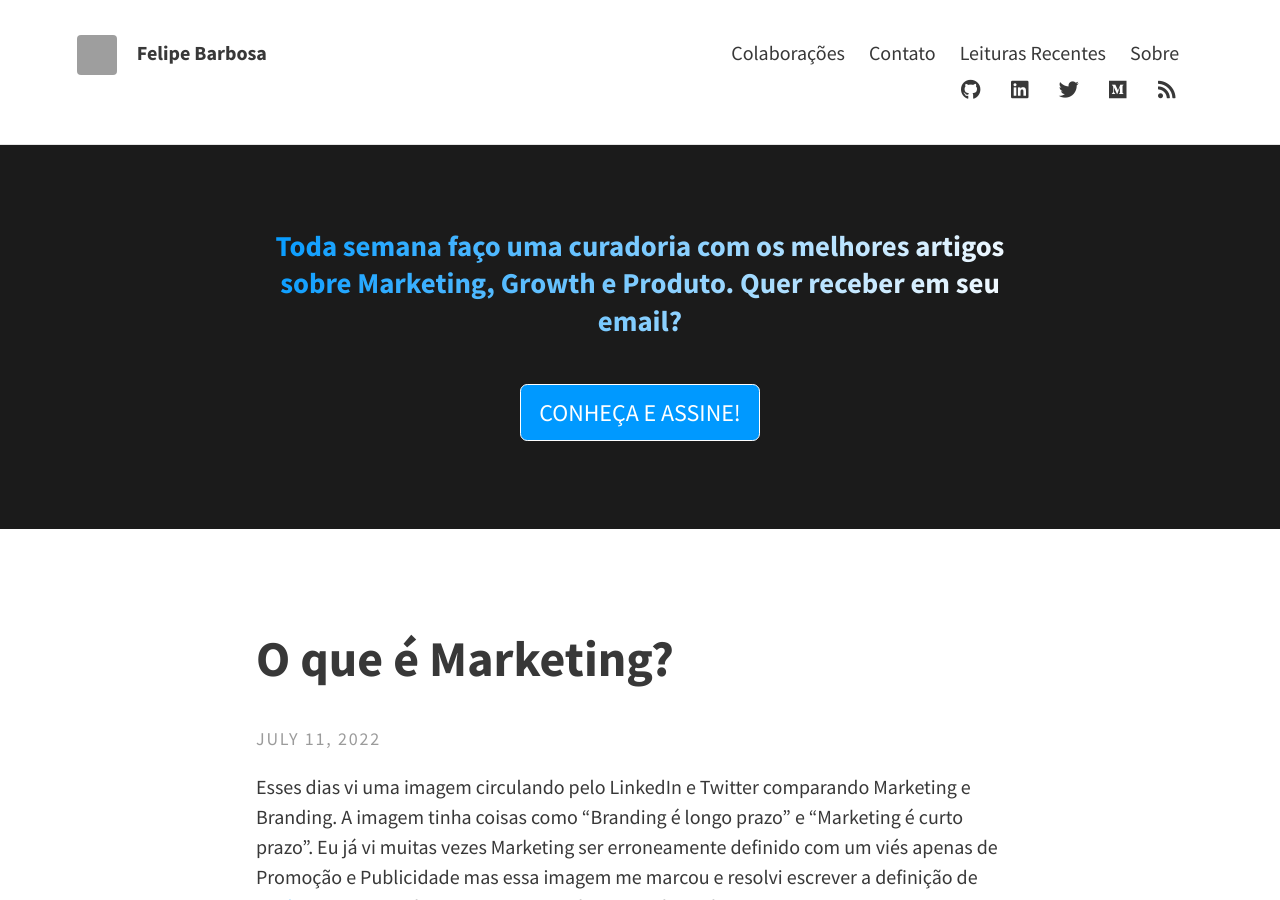
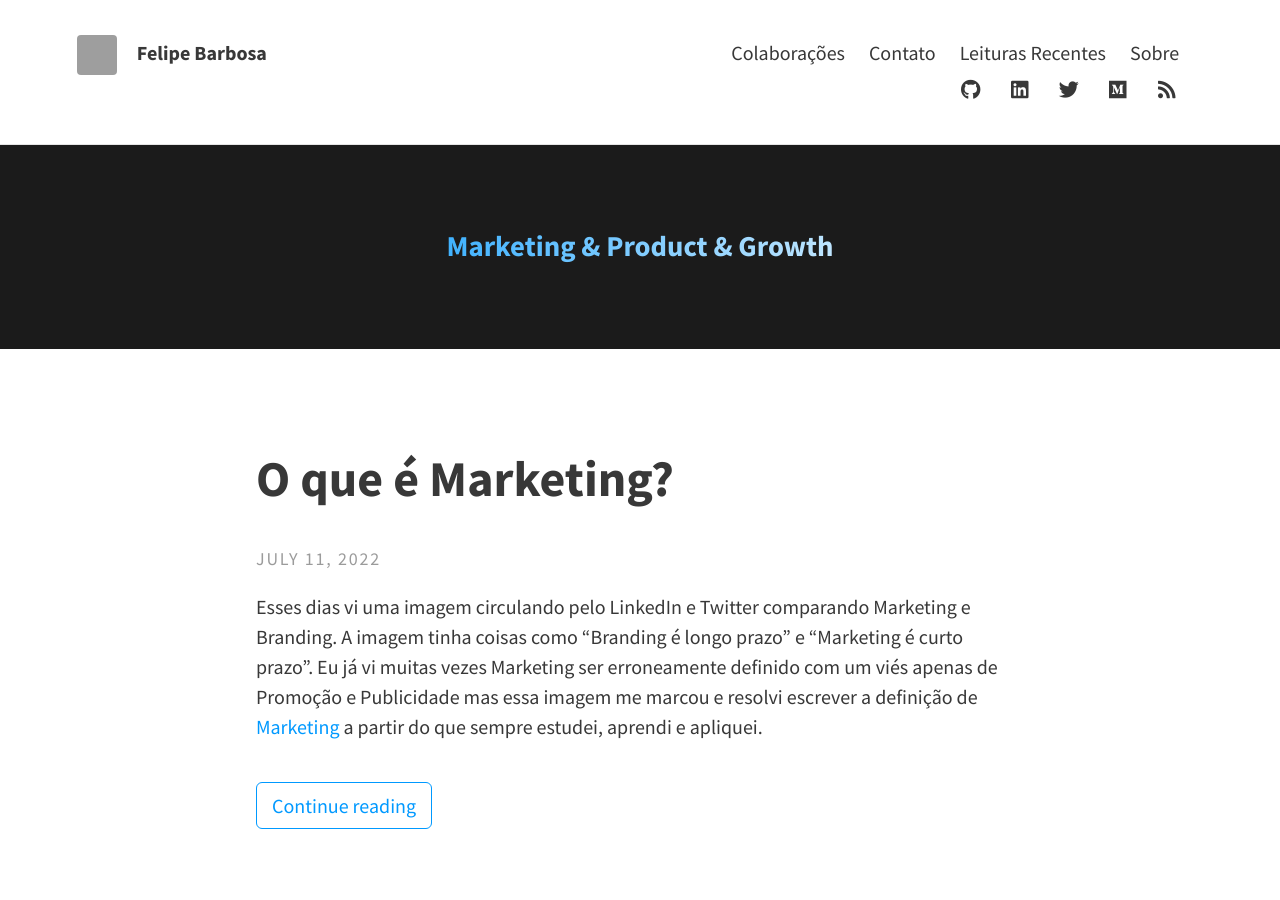
Before and after one commit to felipecbarbosa/felipecbarbosa.github.io, a Jekyll site: the page built from index.html, in a window 1280 px wide and 900 px high. Built offline with Jekyll 4.4.1, drawn with Linux system fonts in a browser that asks for light colours; nearby versions of some CDN libraries; the list of posts is cut into pages by our own code; comment, search, counter and statistics services are not loaded; grey boxes are pictures that could not be loaded.

Commit message:
Changed site header

```diff
--- a/_config.yml
+++ b/_config.yml
@@ -16,8 +16,8 @@ theme_settings:
 
   # Header and footer text
   header_text: >
-    <h2 style="color: #ffffff; font-size: 1.2em; background: linear-gradient(-70deg, #ffffff 0%, #0099ff 100%, transparent); -webkit-background-clip: text; -webkit-text-fill-color: transparent;">Toda semana faço uma curadoria com os melhores artigos sobre Marketing, Growth e Produto. Quer receber em seu email?</h2>
-    <a class="button" style="color: #ffffff; background-color: #0099ff;" onclick="analytics.track('clicked-curadoria-button') "href="https://curadoria.felipebarbosa.me/" target="_blank">CONHEÇA E ASSINE!</a>
+    <h2 style="color: #ffffff; font-size: 1.2em; background: linear-gradient(-70deg, #ffffff 0%, #0099ff 100%, transparent); -webkit-background-clip: text; -webkit-text-fill-color: transparent;">Marketing & Product & Growth</h2>
+    <!-- a class="button" style="color: #ffffff; background-color: #0099ff;" onclick="analytics.track('clicked-curadoria-button') "href="https://curadoria.felipebarbosa.me/" target="_blank">CONHEÇA E ASSINE!</a -->
 
   header_text_feature_image:
   footer_text: >
```
